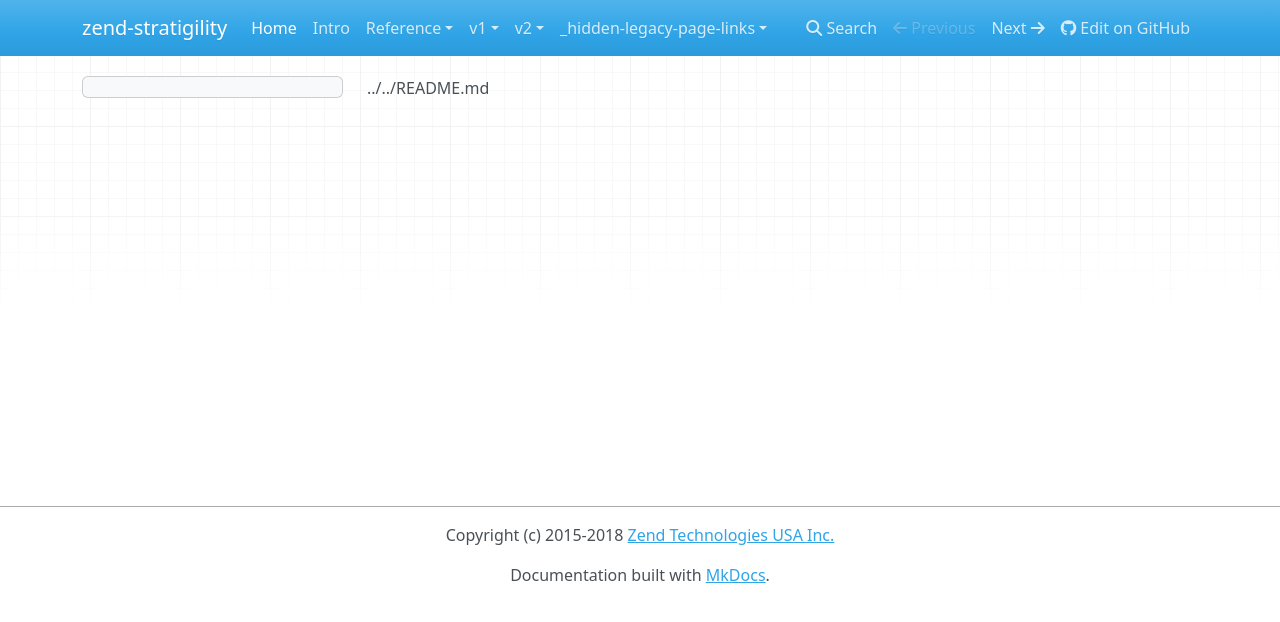
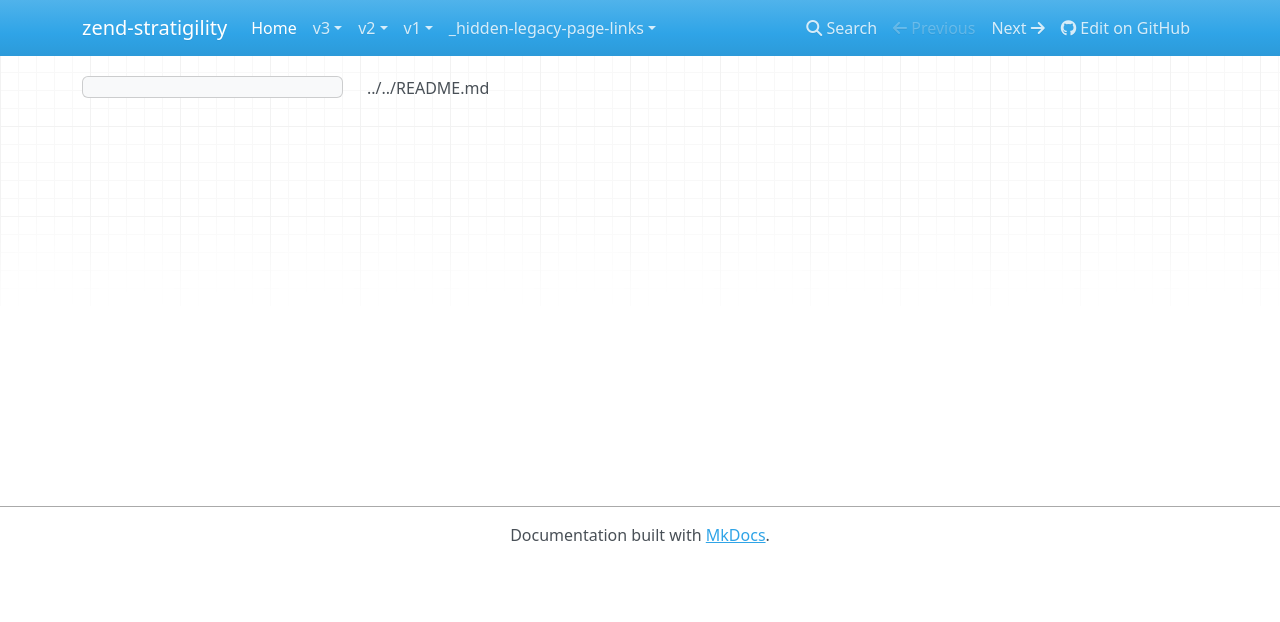
Before and after one commit to zendframework/zend-stratigility, an MkDocs documentation site: the page built from docs/book/index.md, in a window 1280 px wide. Shown: the top 622 px of the page. Built offline with MkDocs 1.6.1, drawn with Linux system fonts in a browser that asks for light colours; nearby versions of some CDN libraries; old or Windows-style settings are respelled for this version of MkDocs; part of the change alters nothing that is shown.

```diff
--- a/mkdocs.yml
+++ b/mkdocs.yml
@@ -1,25 +1,24 @@
 docs_dir: docs/book
 site_dir: docs/html
+extra:
+  current_version: v3
+  versions:
+    - v3
+    - v2
+    - v1
 pages:
-    - index.md
-    - Intro: v3/intro.md
-    - Reference:
-        - "Installation and Requirements": v3/install.md
-        - Usage: v3/usage.md
-        - Middleware: v3/middleware.md
-        - "Error Handlers": v3/error-handlers.md
-        - "Creating Middleware": v3/creating-middleware.md
-        - "Composing middleware": v3/executing-middleware.md
-        - "API Reference": v3/api.md
-        - Migration: v3/migration.md
-    - v1:
-        - "Installation and Requirements": v1/install.md
-        - Usage: v1/usage.md
-        - Middleware: v1/middleware.md
-        - "Error Handlers": v1/error-handlers.md
-        - "Creating Middleware": v1/creating-middleware.md
-        - "Executing and composing middleware": v1/executing-middleware.md
-        - "API Reference": v1/api.md
+    - Home: index.md
+    - v3:
+      - Intro: v3/intro.md
+      - Reference:
+          - "Installation and Requirements": v3/install.md
+          - Usage: v3/usage.md
+          - Middleware: v3/middleware.md
+          - "Error Handlers": v3/error-handlers.md
+          - "Creating Middleware": v3/creating-middleware.md
+          - "Composing middleware": v3/executing-middleware.md
+          - "API Reference": v3/api.md
+          - Migration: v3/migration.md
     - v2:
         - "Installation and Requirements": v2/install.md
         - Usage: v2/usage.md
@@ -29,6 +28,14 @@ pages:
         - "Executing and composing middleware": v2/executing-middleware.md
         - "API Reference": v2/api.md
         - Migration: v2/migration.md
+    - v1:
+        - "Installation and Requirements": v1/install.md
+        - Usage: v1/usage.md
+        - Middleware: v1/middleware.md
+        - "Error Handlers": v1/error-handlers.md
+        - "Creating Middleware": v1/creating-middleware.md
+        - "Executing and composing middleware": v1/executing-middleware.md
+        - "API Reference": v1/api.md
     - "_hidden-legacy-page-links":
         - "_install": install.md
         - "_usage": usage.md
@@ -41,4 +48,3 @@ pages:
 site_name: zend-stratigility
 site_description: zend-stratigility
 repo_url: 'https://github.com/zendframework/zend-stratigility'
-copyright: 'Copyright (c) 2015-2018 <a href="http://www.zend.com/">Zend Technologies USA Inc.</a>'
```
